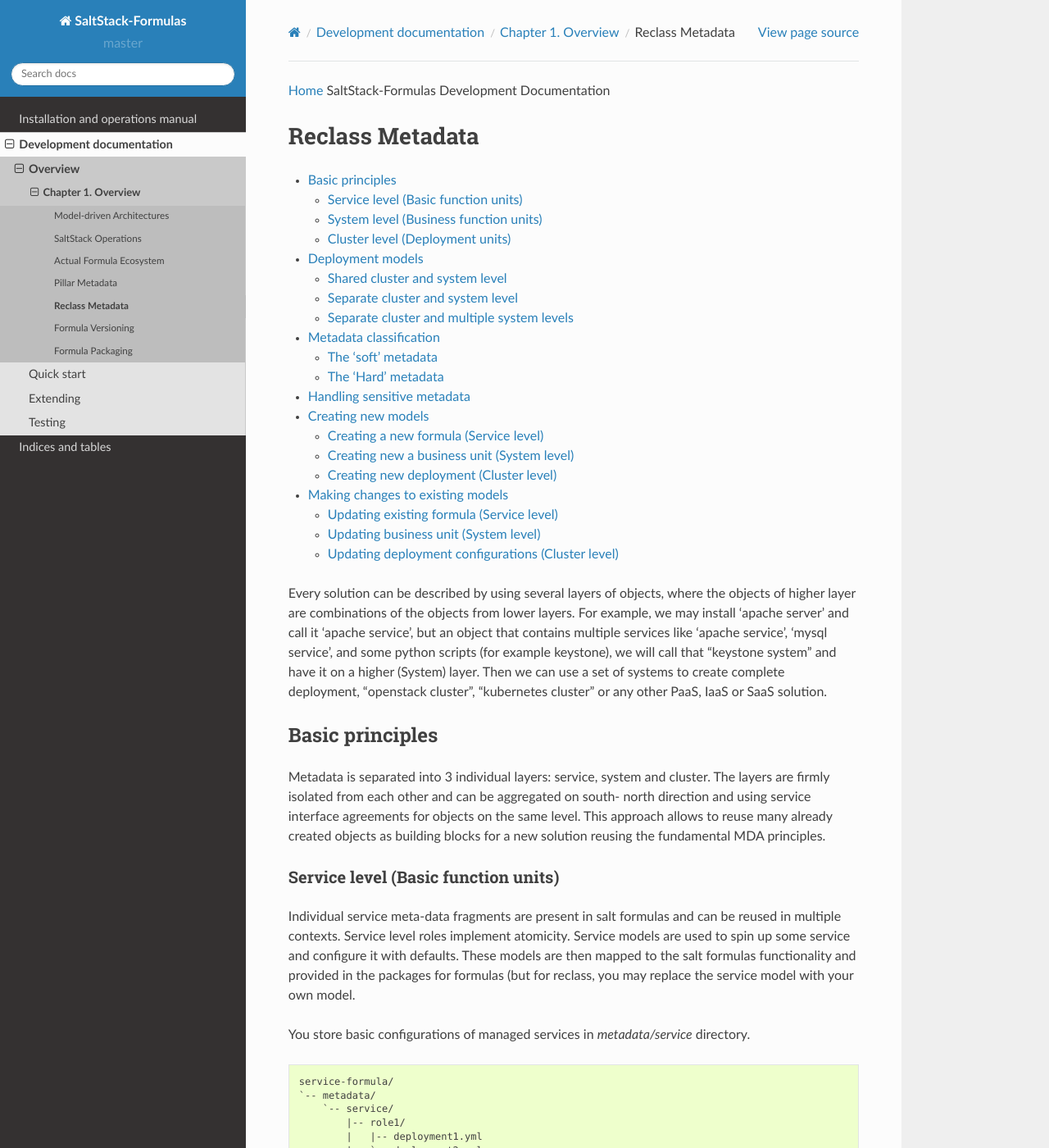
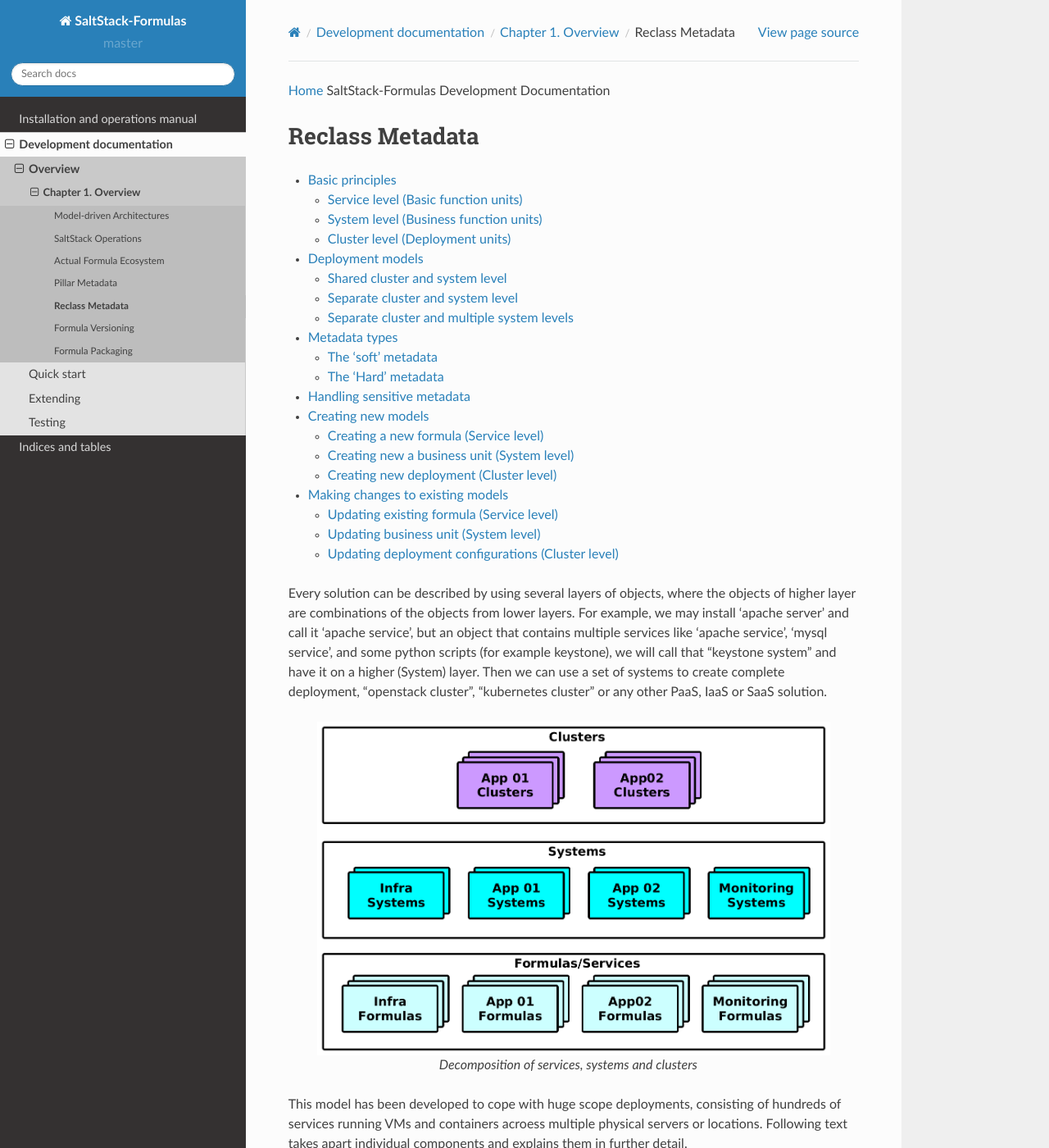
Before and after one commit to salt-formulas/salt-formulas, a Sphinx documentation site: the page built from doc/source/develop/overview-reclass.rst, in a window 1280 px wide and 1400 px high. Shown: the whole window at 82% size. Built offline with Sphinx 7.4.7 and the Read the Docs theme 2.0.0, drawn with Linux system fonts in a browser that asks for light colours; pages that are not in the unit, such as notebooks, are missing from menus; some of the changed text lies outside the part shown.

Commit message:
Reclass metadata models

```diff
--- a/doc/source/develop/overview-reclass.rst
+++ b/doc/source/develop/overview-reclass.rst
@@ -15,6 +15,17 @@
 system” and have it on a higher (System) layer. Then we can use a set of
 systems to create complete deployment, “openstack cluster”, “kubernetes
 cluster” or any other PaaS, IaaS or SaaS solution.
+
+.. figure :: /_images/formula_system_cluster_simple.png
+   :width: 90%
+   :align: center
+
+   Decomposition of services, systems and clusters
+
+This model has been developed to cope with huge scope deployments, consisting
+of hundreds of services running VMs and containers acroess multiple physical
+servers or locations. Following text takes apart individual components and
+explains them in further detail.
 
 
 Basic principles
@@ -233,6 +244,12 @@
 actual mapping is defined, where each node is member of specific cluster and
 is implementing specific role(s) in systems.
 
+.. figure :: /_images/cluster_detail.png
+   :width: 90%
+   :align: center
+
+   Cluster level in detail
+
 If we want not just to re-use an object, we can change its behaviour depending
 of the requirements of a solution. We define basic defaults on service level,
 then we can override these default params for specific system needs and then
@@ -323,9 +340,19 @@
 When customer is reusing the provided system, but also has formulas and system
 on its own. Customer is free to create its own system level classes.
 
+.. figure :: /_images/formula_system_cluster.png
+   :width: 90%
+   :align: center
 
-Metadata classification
------------------------
+   Multiple system levels for customer based data
+
+In this setup a customer is free to reuse the generic formulas with generic
+systems. At the same time he's free to create formulas of it's own as well as
+custom systems.
+
+
+Metadata types
+--------------
 
 The reclass deals with complex data structures we call 'hard' metadata, that
 you don't need to manage directly, but we have introduced so called 'soft'
```
Also changed, not shown: doc/source/develop/overview-formula.rst (+9 -0 lines), doc/source/_images/cluster_detail.png (added), doc/source/_images/formula_system_cluster.png (added), doc/source/_images/formula_system_cluster_simple.png (added), 3 other files.
